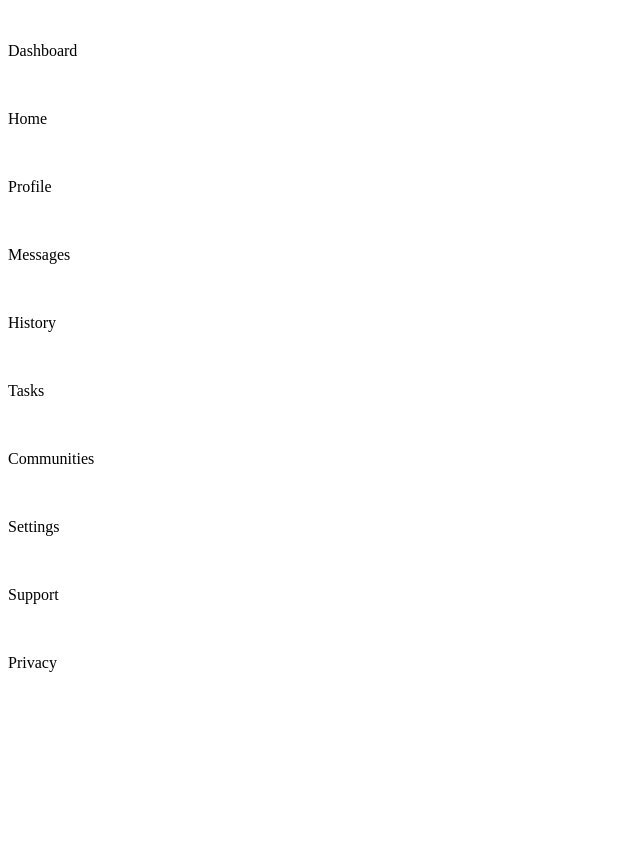
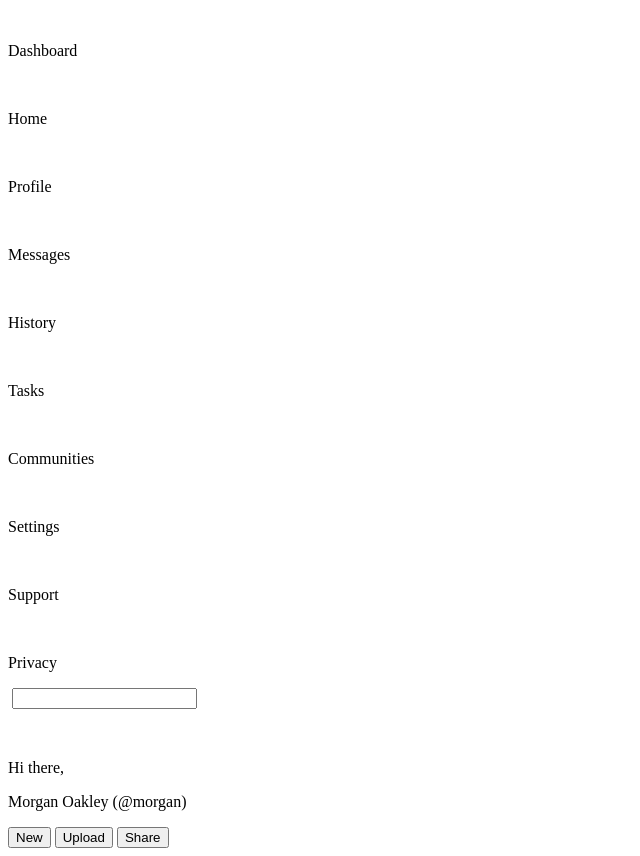
Before and after one commit to PersephoneXO/top-admin-dashboard, a plain HTML site: page index.html in a window 1280 px wide. Shown: the whole page, without its empty margins (0-640 px from the left). Before the commit the page ends 800 px from the top, so only its background shows below. Drawn offline with Linux system fonts and the light colour scheme.

Commit message:
header html finished

```diff
--- a/index.html
+++ b/index.html
@@ -61,7 +61,26 @@
 
         </div>
 
+        <div class="header">
 
+            <div class="header-row1">
+                <img class="header-icons" src="">
+                <input type="text" id="searchbar">
+                <img class="header-icons" src="">
+                <img id="header-profile-r1" src="">
+                <p id="header-name-r1"></p>
+            </div>
+
+            <div class="header-row2">
+                <img id="header-profile-r2" src="">
+                <p id="header-welcome">Hi there,</p>
+                <p id="header-name">Morgan Oakley (@morgan)</p>
+                <button class="header-main-buttons">New</button>
+                <button class="header-main-buttons">Upload</button>
+                <button class="header-main-buttons">Share</button>
+            </div>
+
+        </div>
 
     </div>
 </body>
```
